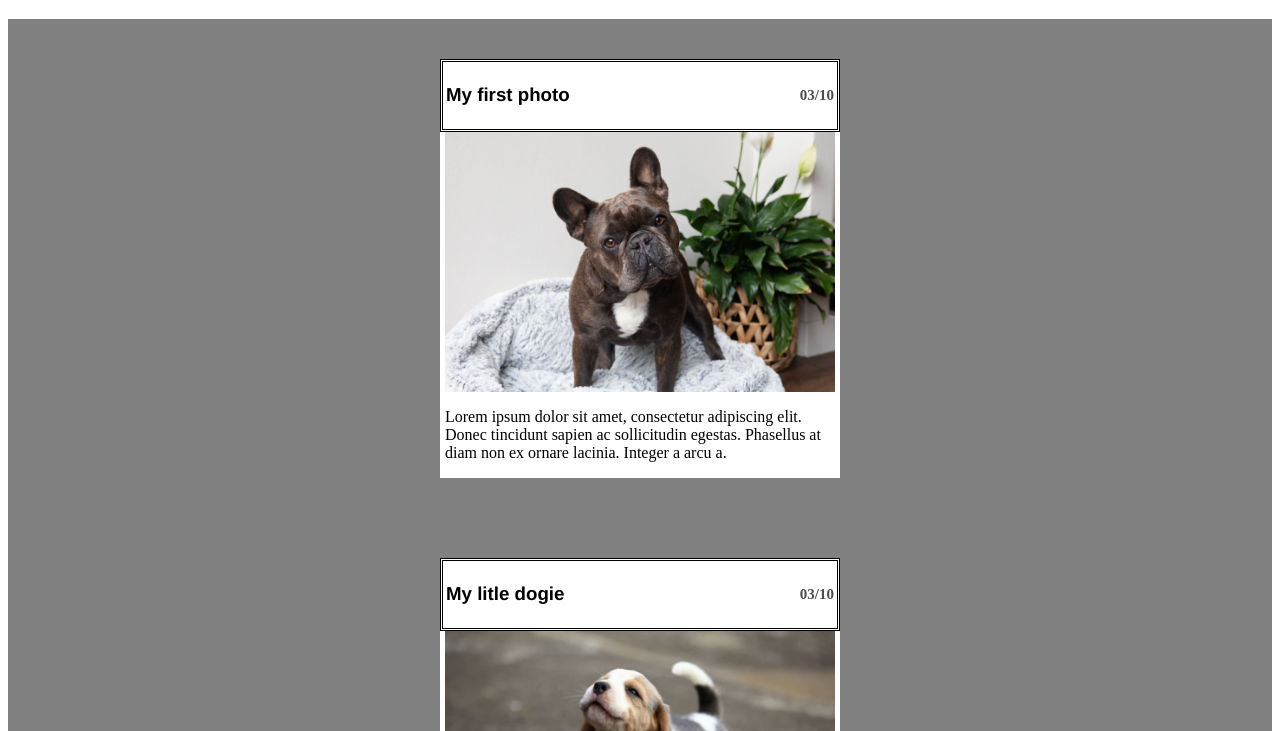
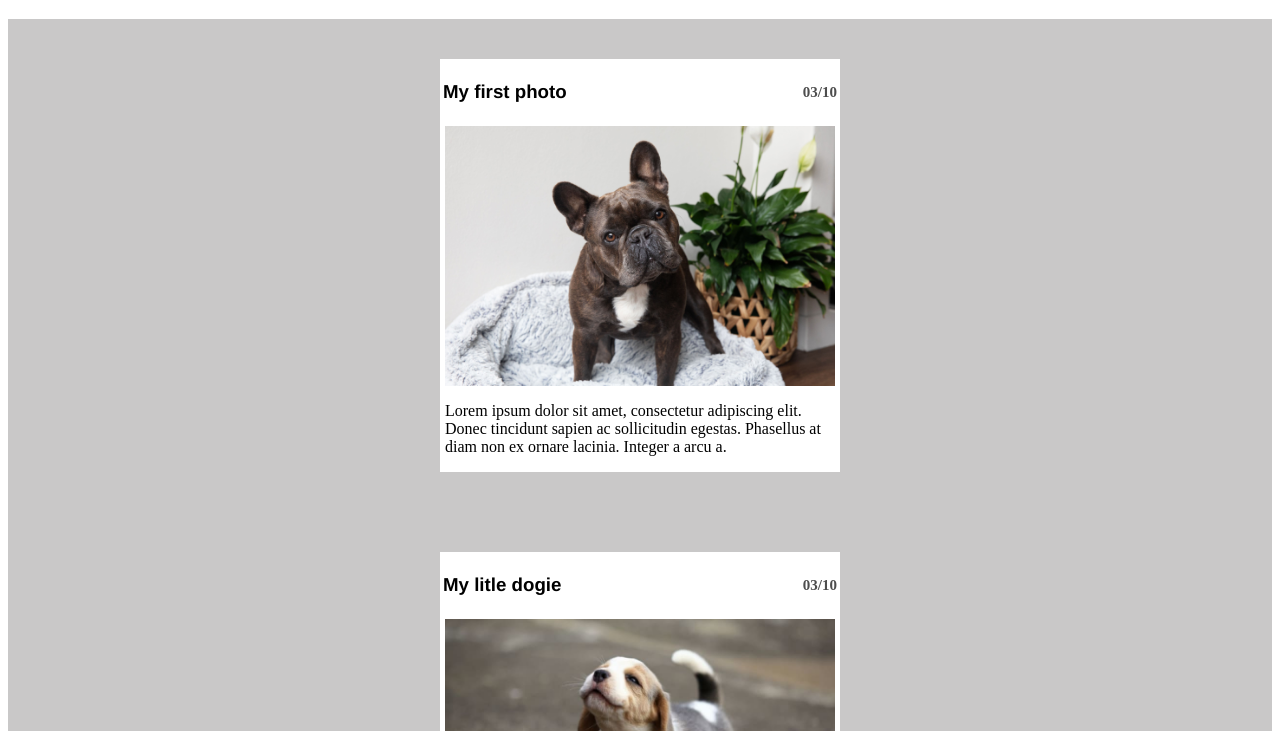
Before and after one commit to LMagan/ideal-lamp, a plain HTML site: page index.html in a window 1280 px wide. Shown: the part 69-800 px from the top of the page. Drawn offline with Linux system fonts and the light colour scheme.

Commit message:
first commit

```diff
--- a/style.css
+++ b/style.css
@@ -7,7 +7,7 @@ h1 {
     text-transform: capitalize;
 }
 .tree {
-    background-color: grey;
+    background-color: rgb(201, 200, 200);
     display: flex;
     justify-content: center;
 
@@ -21,7 +21,6 @@ h1 {
 }
 .photo-header {
     display: flex;
-    border: double;
 }
 .descripcion {
     float: left;
```
